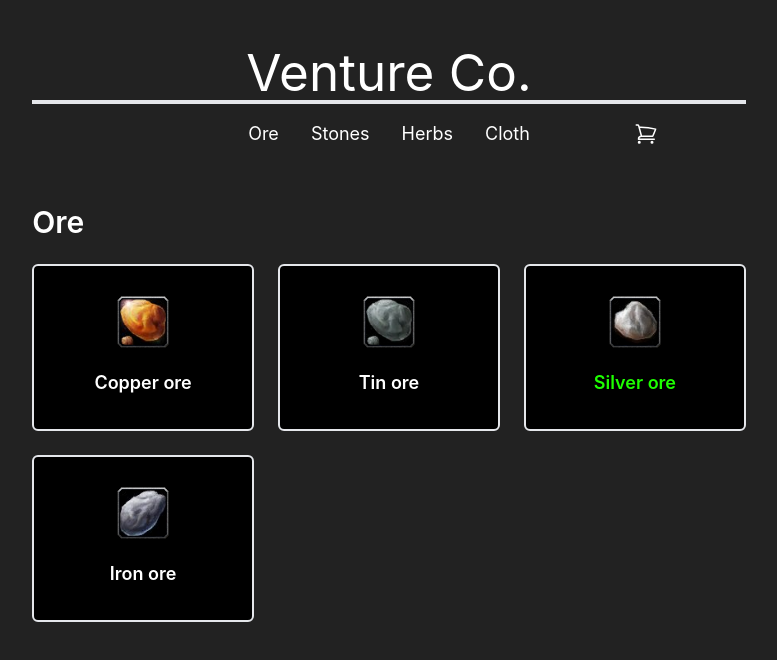
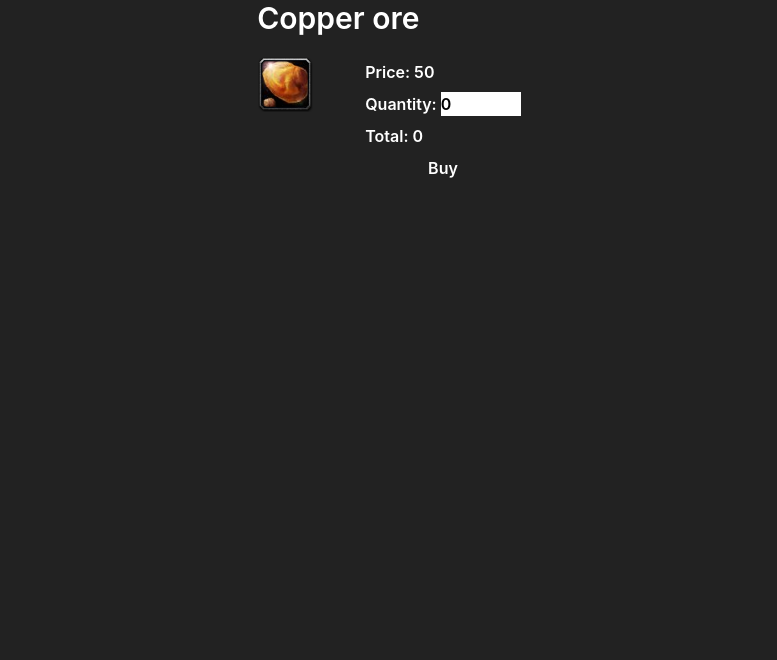
Before and after one commit to Kestrel-72/shopping-cart, a React (Vite) app: page /catalog/ore in a window 1280 px wide. Shown: the top 660 px of the page, without its empty margins (251-1028 px from the left). Built offline with nearby package versions, Linux system fonts and the light colour scheme.

Commit message:
Build Item Component

```diff
--- a/src/assets/oreDB.js
+++ b/src/assets/oreDB.js
@@ -5,7 +5,8 @@ const items = [
       name: 'Copper ore',
       image: '/src/assets/images/ore_copper.jpg',
       id: 0,
-      rarity: 'common'
+      rarity: 'common',
+      price: 50
    },
    {
       name: 'Tin ore',
--- a/src/components/catalog/CatalogCard.jsx
+++ b/src/components/catalog/CatalogCard.jsx
@@ -1,3 +1,5 @@
+import Icon from "./Icon";
+
 function CatalogCard( { name, image, rarity } ) {
    let rarityColor = '';
    if (rarity === 'uncommon') {
@@ -6,10 +8,7 @@ function CatalogCard( { name, image, rarity } ) {
 
    return (
       <div className={`catalog-card  flex flex-col items-center text-center sm:gap-6 gap-3 border-2 rounded-md sm:p-8 p-4 bg-black hover:underline cursor-pointer ${rarityColor}`}>
-         <div className="relative w-14 flex justify-center">
-            <img src={image} alt="Copper ore" className="rounded-md relative w-5/6"/>
-            <img src="/src/assets/images/item-border.png" alt="Border" className="absolute -top-1 w-full" />
-         </div>
+         <Icon image={image} />
          <div className={`font-semibold`}>{name}</div>
       </div>
    )
--- /dev/null
+++ b/src/components/catalog/Icon.jsx
@@ -0,0 +1,10 @@
+function Icon( { image } ) {
+   return (
+      <div className="relative w-14 flex justify-center">
+         <img src={image} alt="Copper ore" className="rounded-md relative w-5/6"/>
+         <img src="/src/assets/images/item-border.png" alt="Border" className="absolute -top-1 w-full" />
+      </div>
+   )
+}
+
+export default Icon;
--- /dev/null
+++ b/src/components/catalog/Item.jsx
@@ -0,0 +1,50 @@
+import { useState } from "react";
+import Icon from "./Icon";
+
+function Item( { item } ) {
+   const [quantity, setQuantity] = useState(0);
+
+
+   function calculateTotal() {
+      let total = 0;
+      if (quantity < 0) {
+         total = 0;
+      } else {
+         total = quantity * item.price;
+      }
+      return total;
+   }
+
+   function handleQuantityChange(e) {
+      if (e.target.value < 0) {
+         setQuantity(0);
+      } else if (e.target.value > 20000) {
+         setQuantity(20000);
+      } else {
+         setQuantity(e.target.value);
+      }
+
+   }
+
+   return (
+      <div>
+         <h1 className="text-3xl font-semibold pb-6 text-white">{item.name}</h1>
+         <div className="rounded-md grid grid-cols-[100px_1fr] grid-rows-4 gap-2 text-white font-semibold">
+            <div className="row-span-3">
+               <Icon image={item.image}/>
+            </div>
+            <div className="col-start-2">Price: {item.price}</div>
+            <div className="col-start-2">
+               <label htmlFor="quantity">Quantity: </label>
+               <input type="number" name="quantity" id="quantity" pattern="[0-9]" value={quantity} onChange={handleQuantityChange} className="text-black w-20"/>
+            </div>
+            <div className="col-start-2">Total: {calculateTotal()}</div>
+            <button className="col-start-2 font-semibold">Buy</button>
+         </div>
+      </div>
+
+   )
+}
+
+
+export default Item;
--- a/src/components/header/Header.jsx
+++ b/src/components/header/Header.jsx
@@ -1,11 +1,11 @@
 import HeaderTop from "./HeaderTop"
 import HeaderBottom from "./HeaderBottom"
+import Item from "../catalog/Item";
 
 function Header() {
    return (
       <header className="">
-         <HeaderTop />
-         <HeaderBottom />
+         <Item />
       </header>
    )
 }
--- a/src/main.jsx
+++ b/src/main.jsx
@@ -2,9 +2,11 @@ import React from 'react'
 import ReactDOM from 'react-dom/client'
 import './index.css'
 import Router from './components/Router'
+import Item from './components/catalog/Item'
+import ore from '/src/assets/oreDB.js'
 
 ReactDOM.createRoot(document.getElementById('root')).render(
   <React.StrictMode>
-    <Router />
+      <Item item={ore.items[0]}/>
   </React.StrictMode>,
 )
```
